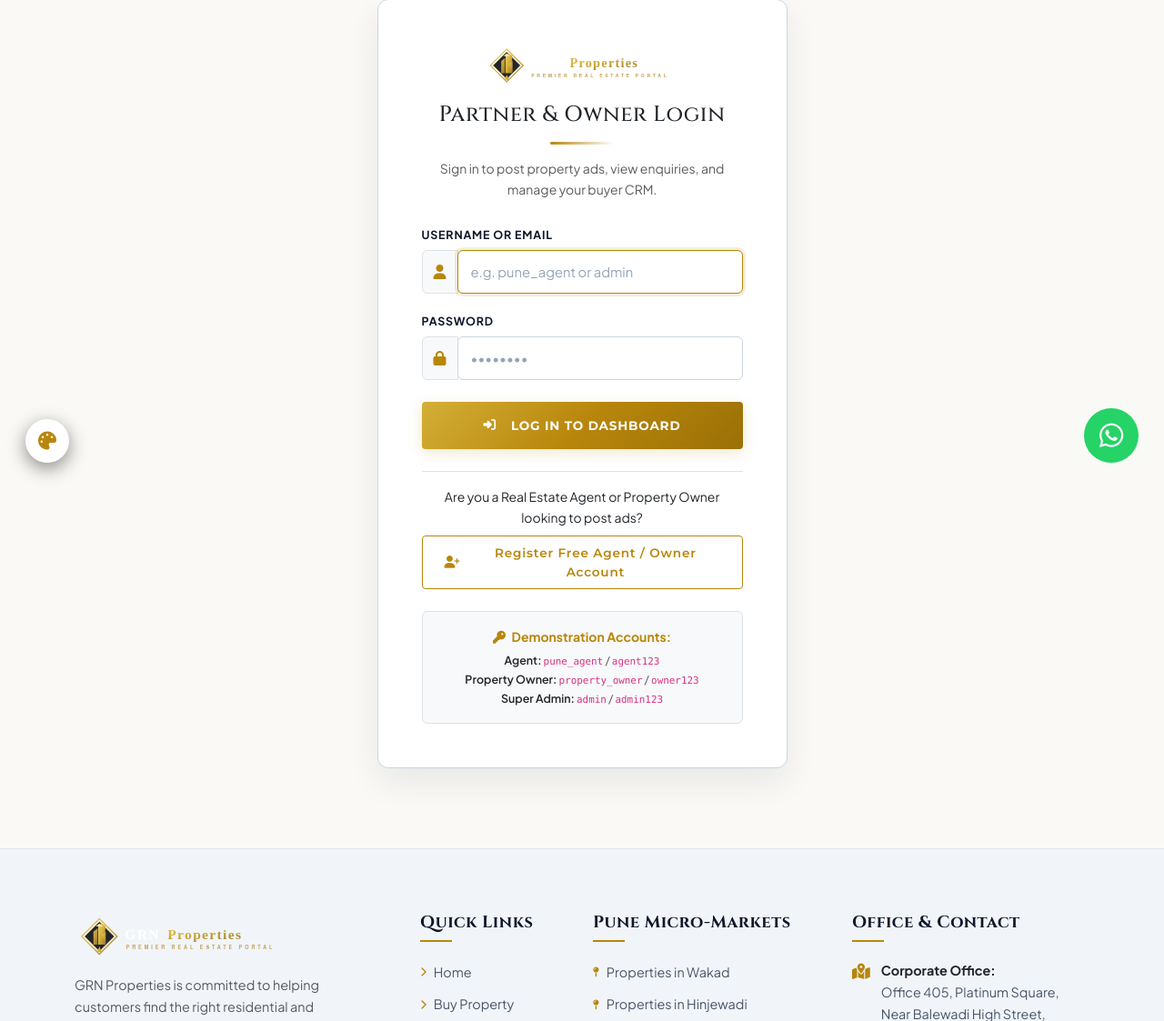
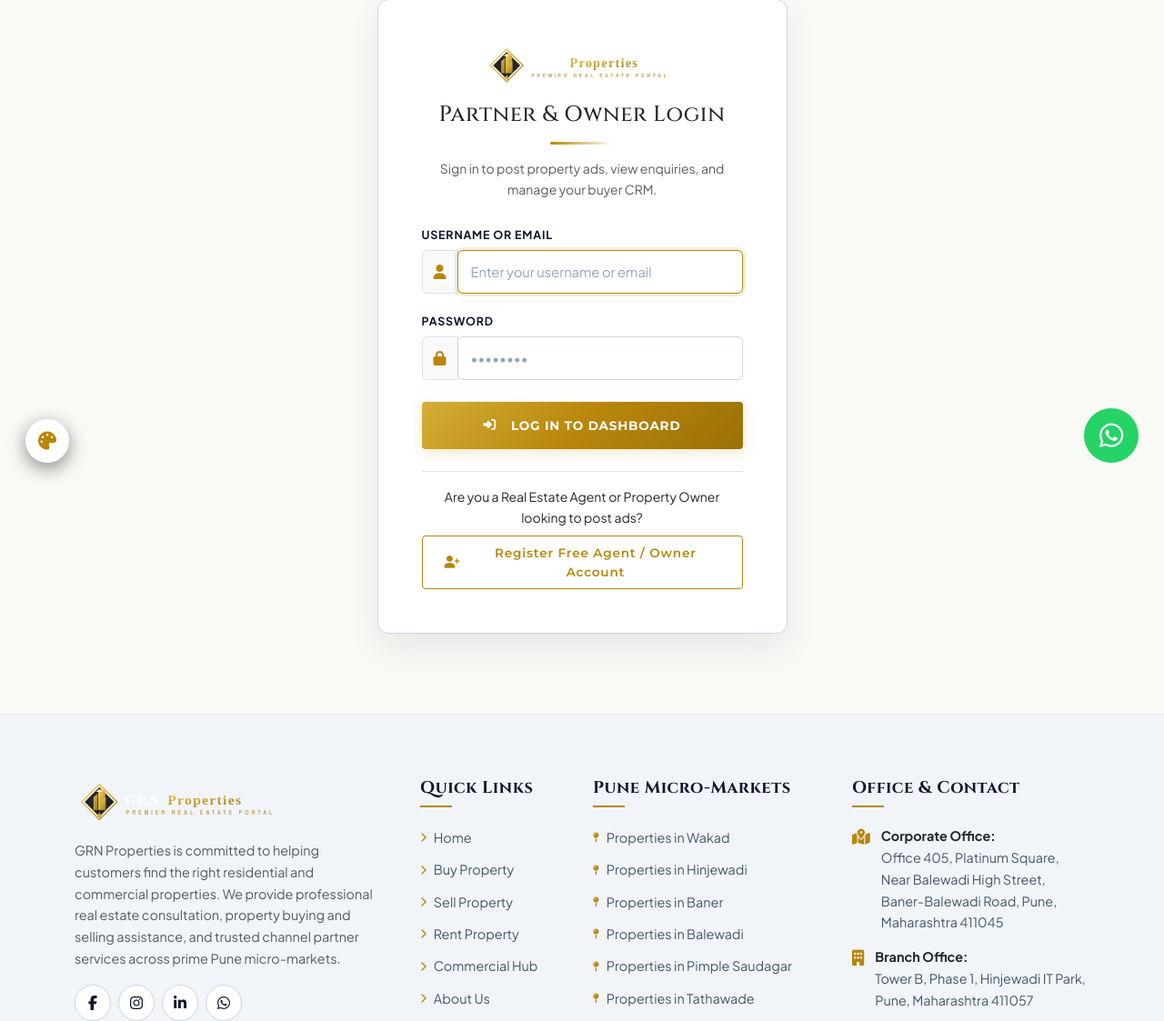
Before and after one commit to nimbhorkar1990-spec/GRN_Property, a Flask app: page /login in a window 1280 px wide. Shown: the part 263-1386 px from the top of the page at 91% size. Run offline with Flask 3, Linux system fonts and the light colour scheme; data comes from the database, SQL or seed files in the repository.

Commit message:
Remove demo credentials from login pages

```diff
--- a/templates/login.html
+++ b/templates/login.html
@@ -21,7 +21,7 @@
               <label class="form-label-custom">Username or Email</label>
               <div class="input-group">
                 <span class="input-group-text bg-light border text-gold"><i class="fas fa-user"></i></span>
-                <input type="text" name="username" class="form-control form-control-custom" placeholder="e.g. pune_agent or admin" required autofocus>
+                <input type="text" name="username" class="form-control form-control-custom" placeholder="Enter your username or email" required autofocus>
               </div>
             </div>
 
@@ -46,15 +46,7 @@
             </a>
           </div>
 
-          <!-- Demo Credentials Helper -->
-          <div class="mt-4 p-3 bg-light rounded border text-center small">
-            <span class="text-gold fw-bold d-block mb-1"><i class="fas fa-key me-1"></i> Demonstration Accounts:</span>
-            <div class="text-muted" style="font-size: 0.78rem;">
-              <span class="text-dark fw-semibold">Agent:</span> <code>pune_agent</code> / <code>agent123</code><br>
-              <span class="text-dark fw-semibold">Property Owner:</span> <code>property_owner</code> / <code>owner123</code><br>
-              <span class="text-dark fw-semibold">Super Admin:</span> <code>admin</code> / <code>admin123</code>
-            </div>
-          </div>
+
 
         </div>
 
```
Also changed, not shown: templates/admin/login.html (+2 -5 lines).
